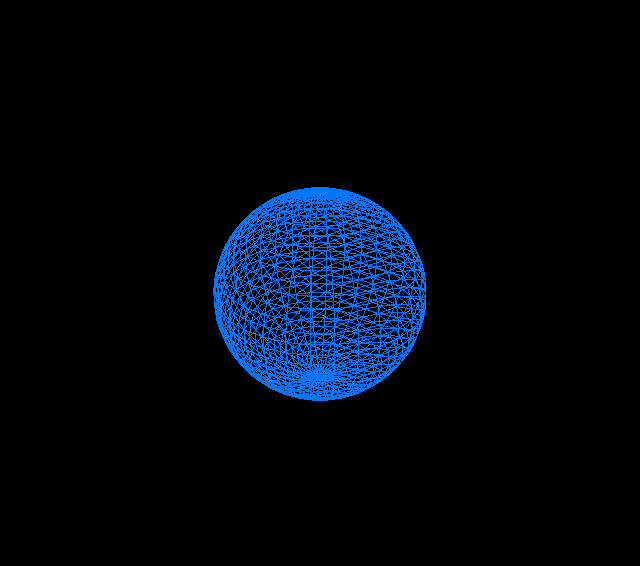
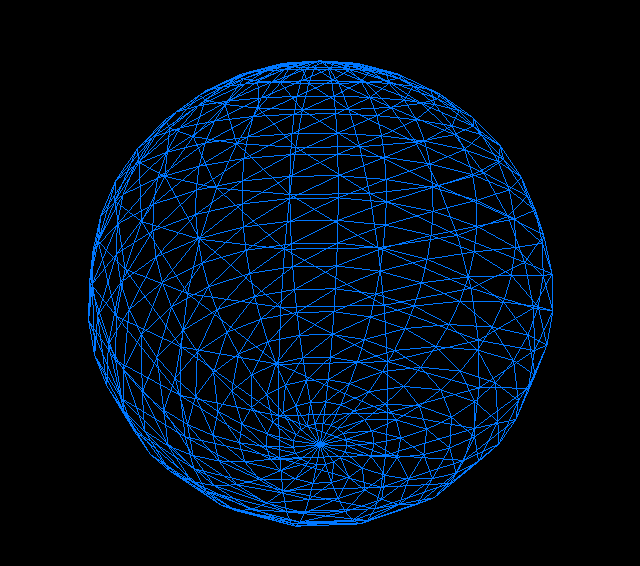
Before and after one commit to 10DanielZhou90/webNetlify01, a plain HTML site: page index.html in a window 1280 px wide. Shown: the part 106-672 px from the top of the page, without its empty margins (320-960 px from the left). Drawn offline with nearby package versions, Linux system fonts and the light colour scheme; animation ran at ten frames a second.

Commit message:
git init

```diff
--- a/index.html
+++ b/index.html
@@ -17,13 +17,13 @@
     <script>
         // 創建場景
         const scene = new THREE.Scene();
-        const camera = new THREE.PerspectiveCamera(75, window.innerWidth / window.innerHeight, 0.1, 1000);
+        const camera = new THREE.PerspectiveCamera(80, window.innerWidth / window.innerHeight, 0.1, 2000);
         const renderer = new THREE.WebGLRenderer();
         renderer.setSize(window.innerWidth, window.innerHeight);
         document.body.appendChild(renderer.domElement);
 
         // 創建一個圓球
-        const geometry = new THREE.SphereGeometry(1, 32, 32);
+        const geometry = new THREE.SphereGeometry(2.2, 20, 20);
         const material = new THREE.MeshBasicMaterial({ color: 0x0077ff, wireframe: true });
         const sphere = new THREE.Mesh(geometry, material);
         scene.add(sphere);
```
